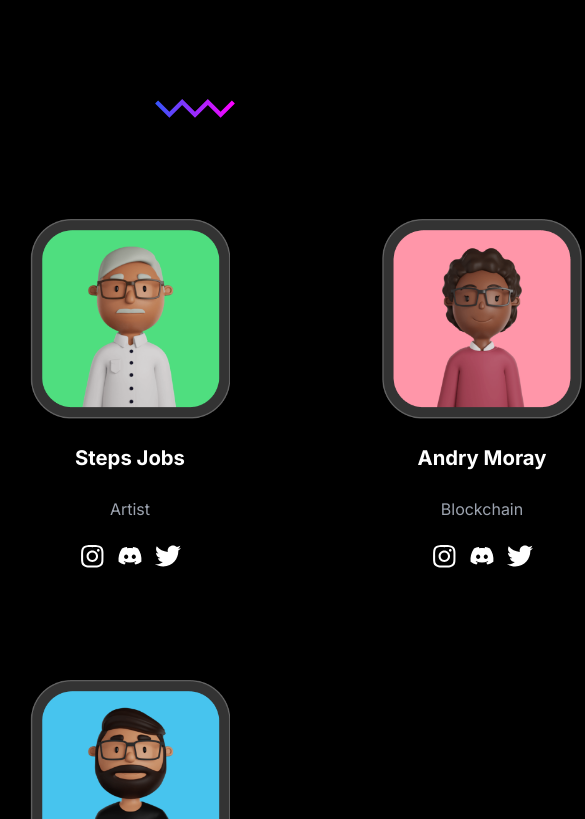
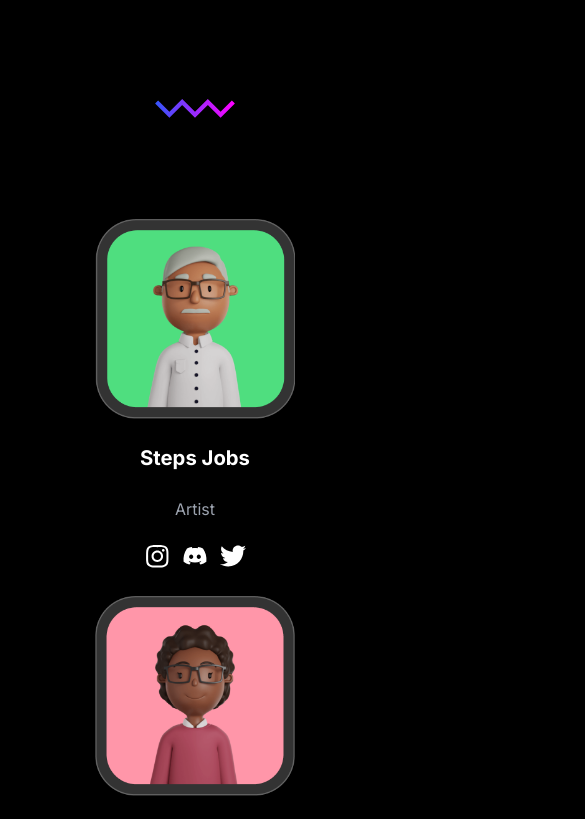
Before and after one commit to demattei-teo/nfthub, a Next.js app: page / in a window 390 px wide. Shown: the part 11181-12000 px from the top of the page, 585 px wide, since content can reach past the window. Built offline with nearby package versions, Linux system fonts and the light colour scheme.

Commit message:
feat(ui): add banner section

```diff
--- a/src/app/page.tsx
+++ b/src/app/page.tsx
@@ -1,4 +1,4 @@
-import { Carrousel, ChooseUs, Hero, MarqueeBrands, RoadMap, Separator, Statistic, SuscribeForm, WrapperFeature } from '@/components'
+import { Banner, Carrousel, ChooseUs, Hero, MarqueeBrands, RoadMap, Separator, Statistic, SuscribeForm, WrapperFeature } from '@/components'
 import Artists from '@/components/artists/Artists'
 import { artists, brands, cards, cardsCarrousel, feature, roadmapCards, statisticCard } from '@/utils/General'
 
@@ -22,6 +22,7 @@ function Home() {
       <Separator />
       <Artists cards={artists} />
       <Separator />
+      <Banner />
     </main>
   )
 }
--- a/src/components/artists/Artists.tsx
+++ b/src/components/artists/Artists.tsx
@@ -6,7 +6,7 @@ interface ArtistsProps {
 
 function Artists({ cards }: ArtistsProps) {
   return (
-    <section className='wrapper grid grid-cols-[repeat(auto-fit,minmax(240px,_1fr))] lg:grid-cols-4 gap-28'>
+    <section className='wrapper grid gap-7 min-[468px]:grid-cols-2 sm:grid-cols-4 lg:gap-28'>
       {cards.map((data, index) => {
         return <ArtistsCard key={index} {...data} />
       })}
--- /dev/null
+++ b/src/components/banner/Banner.tsx
@@ -0,0 +1,19 @@
+import Image from 'next/image'
+import { Button, IconArrow, Title } from '..'
+
+function Banner() {
+  return (
+    <section className='relative w-full min-h-[60vh] flex items-center justify-center '>
+      <Image src='/images/background.png' alt='background nft' fill sizes='100vh' />
+      <div className='wrapper z-20 flex flex-col items-center justify-center gap-6'>
+        <Title title='Let`s start' highlightTitle='minting' headingLevel='h6' />
+        <p className='text-gray-400 pb-5'>Invest and manage all your NFTs at one place.</p>
+        <Button>
+          Get started <IconArrow />
+        </Button>
+      </div>
+    </section>
+  )
+}
+
+export default Banner
--- a/src/components/cards/ArtistsCard.tsx
+++ b/src/components/cards/ArtistsCard.tsx
@@ -17,7 +17,7 @@ function ArtistsCard({ scrImage, altImage, title, detail, position }: ArtistsCar
   return (
     <article className={styles.wrapper}>
       <Image src={scrImage} width={200} height={200} alt={altImage} className='object-cover' />
-      <h6 className='text-fluid-ms font-bold'>{title}</h6>
+      <h6 className='text-fluid-ms text-center font-bold'>{title}</h6>
       <p className='text-gray-400'>{detail}</p>
       <ul className='flex gap-3'>
         <IconInstagram />
--- a/src/components/index.ts
+++ b/src/components/index.ts
@@ -1,4 +1,7 @@
+export { default as Artists } from './artists/Artists'
+export { default as Banner } from './banner/Banner'
 export { default as Button } from './buttons/Button'
+export { default as ArtistsCard } from './cards/ArtistsCard'
 export { default as CarrouselCard } from './cards/CarrouselCard'
 export { default as ChooseCard } from './cards/ChooseCard'
 export { default as RoadMapCard } from './cards/RoadMapCard'
```
Also changed, not shown: 1 other file (tests, documents, lock files or other folders).
